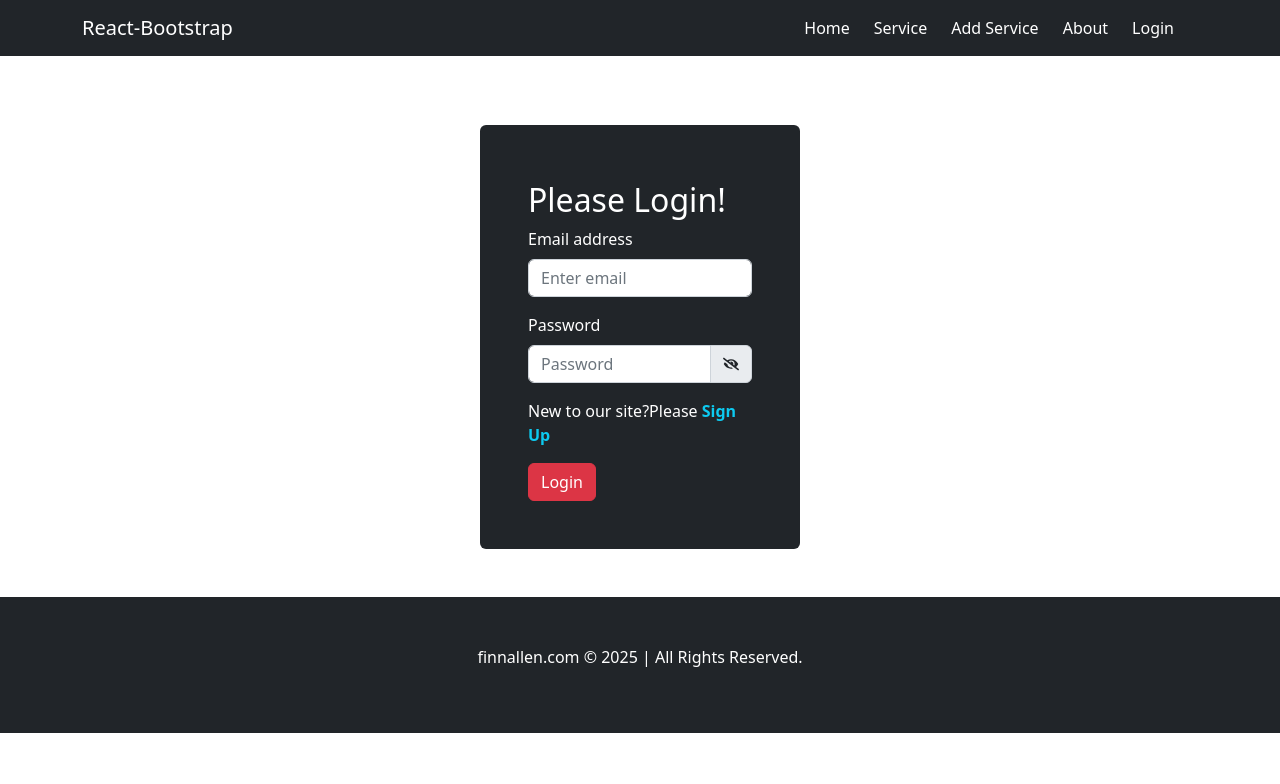
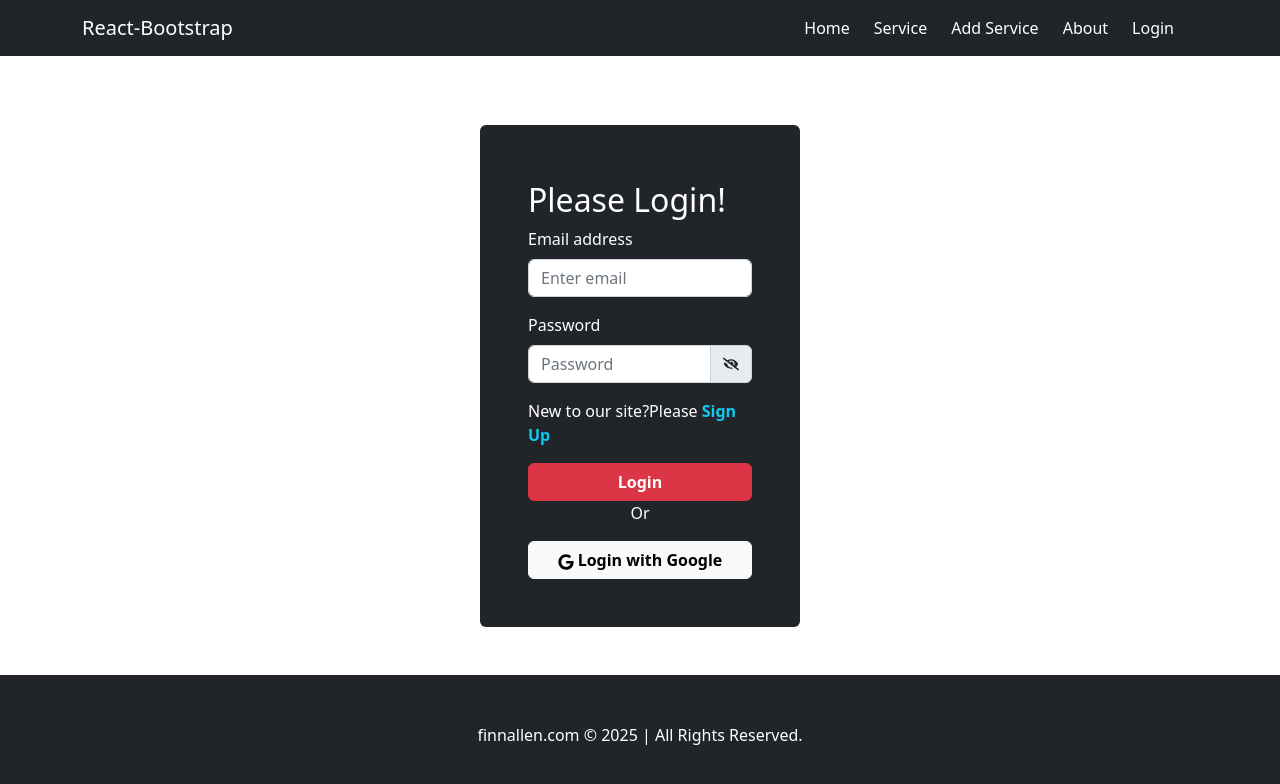
Before and after one commit to Shah-Md-Jihan/wedding-photographer, a React (Create React App) app: page /login in a window 1280 px wide. Shown: the top 784 px of the page. Built offline with nearby package versions, Linux system fonts and the light colour scheme; no server answers.

Commit message:
google login system added

```diff
--- a/package.json
+++ b/package.json
@@ -7,6 +7,7 @@
     "@testing-library/react": "^13.4.0",
     "@testing-library/user-event": "^13.5.0",
     "bootstrap": "^5.2.2",
+    "firebase": "^9.13.0",
     "react": "^18.2.0",
     "react-bootstrap": "^2.6.0",
     "react-dom": "^18.2.0",
--- /dev/null
+++ b/src/Context/AuthContext/AuthProvider.js
@@ -0,0 +1,38 @@
+import React, { createContext, useEffect, useState } from 'react';
+import app from '../../firebase/firebase.config';
+import { getAuth, onAuthStateChanged, signInWithPopup } from 'firebase/auth';
+
+
+export const AuthContext = createContext();
+const auth = getAuth(app);
+
+const AuthProvider = ({ children }) => {
+    const [user, setUser] = useState(null);
+    const [loader, setLoader] = useState(true);
+
+    const providerGoogleLogin = (provider) => {
+        setLoader(true);
+        return signInWithPopup(auth, provider);
+    }
+    const authInfo = {
+        user,
+        providerGoogleLogin
+    }
+    useEffect(() => {
+        const unsubscribed = onAuthStateChanged(auth, currentUser => {
+            console.log(currentUser);
+            setUser(currentUser);
+            setLoader(false);
+        })
+        return () => {
+            return unsubscribed;
+        }
+    }, []);
+    return (
+        <AuthContext.Provider value={authInfo}>
+            {children}
+        </AuthContext.Provider>
+    );
+};
+
+export default AuthProvider;
--- a/src/Pages/Login/Login.js
+++ b/src/Pages/Login/Login.js
@@ -1,12 +1,27 @@
-import React from 'react';
+
 import Button from 'react-bootstrap/Button';
 import Form from 'react-bootstrap/Form';
 import { Link } from 'react-router-dom';
 import InputGroup from 'react-bootstrap/InputGroup';
-import { FaEyeSlash } from 'react-icons/fa';
+import { FaEyeSlash, FaGoogle } from 'react-icons/fa';
+import { useContext } from 'react';
+import { AuthContext } from '../../Context/AuthContext/AuthProvider';
+import { GoogleAuthProvider } from 'firebase/auth';
+
 
 
 const Login = () => {
+    const { providerGoogleLogin } = useContext(AuthContext);
+    const provider = new GoogleAuthProvider();
+
+    const handleGoogleLogin = () => {
+        providerGoogleLogin(provider)
+            .then(result => {
+                const user = result.user;
+                console.log(user);
+            })
+            .catch(error => console.log(error))
+    }
     return (
         <div style={{ marginTop: "125px" }} className='w-25 mx-auto bg-dark text-white p-5 rounded-2'>
             <h2 className='my-2'>Please Login!</h2>
@@ -31,10 +46,14 @@ const Login = () => {
                 </Form.Group>
 
                 <p>New to our site?Please <Link to="/register" className='text-info fw-bold text-decoration-none'>Sign Up</Link></p>
-                <Button variant="danger" type="submit">
-                    Login
+                <Button variant="danger" type="submit" className='w-100'>
+                    <span className='fw-bold'>Login</span>
                 </Button>
             </Form>
+            <p className='text-center'>Or</p>
+            <Button variant="light" type="submit" onClick={handleGoogleLogin} className='w-100'>
+                <FaGoogle /><span className='ms-1 fw-bold'>Login with Google</span>
+            </Button>
         </div>
     );
 };
--- a/src/Pages/Shared/Review/Review.js
+++ b/src/Pages/Shared/Review/Review.js
@@ -5,7 +5,9 @@ import { FloatingLabel } from 'react-bootstrap';
 import ReviewBox from './ReviewBox';
 
 
+
 const Review = ({ service_info }) => {
+
     const [reviews, setReviews] = useState([]);
     useEffect(() => {
         fetch('http://127.0.0.1:5000/service/review')
--- /dev/null
+++ b/src/firebase/firebase.config.js
@@ -0,0 +1,18 @@
+// Import the functions you need from the SDKs you need
+import { initializeApp } from "firebase/app";
+// TODO: Add SDKs for Firebase products that you want to use
+// https://firebase.google.com/docs/web/setup#available-libraries
+
+// Your web app's Firebase configuration
+const firebaseConfig = {
+    apiKey: "AIzaSyCG3B94E0cPQuDa8G3RJxV4swBWPcOSkdw",
+    authDomain: "wedding-photographer-9fbd4.firebaseapp.com",
+    projectId: "wedding-photographer-9fbd4",
+    storageBucket: "wedding-photographer-9fbd4.appspot.com",
+    messagingSenderId: "120655512220",
+    appId: "1:120655512220:web:fc2fbb3a81ceb490e26359"
+};
+
+// Initialize Firebase
+const app = initializeApp(firebaseConfig);
+export default app;
--- a/src/index.js
+++ b/src/index.js
@@ -4,11 +4,15 @@ import './index.css';
 import App from './App';
 import reportWebVitals from './reportWebVitals';
 import 'bootstrap/dist/css/bootstrap.min.css';
+import AuthProvider from './Context/AuthContext/AuthProvider';
+
 
 const root = ReactDOM.createRoot(document.getElementById('root'));
 root.render(
   <React.StrictMode>
-    <App />
+    <AuthProvider>
+      <App />
+    </AuthProvider>
   </React.StrictMode>
 );
 
```
Also changed, not shown: 1 other file (tests, documents, lock files or other folders).
